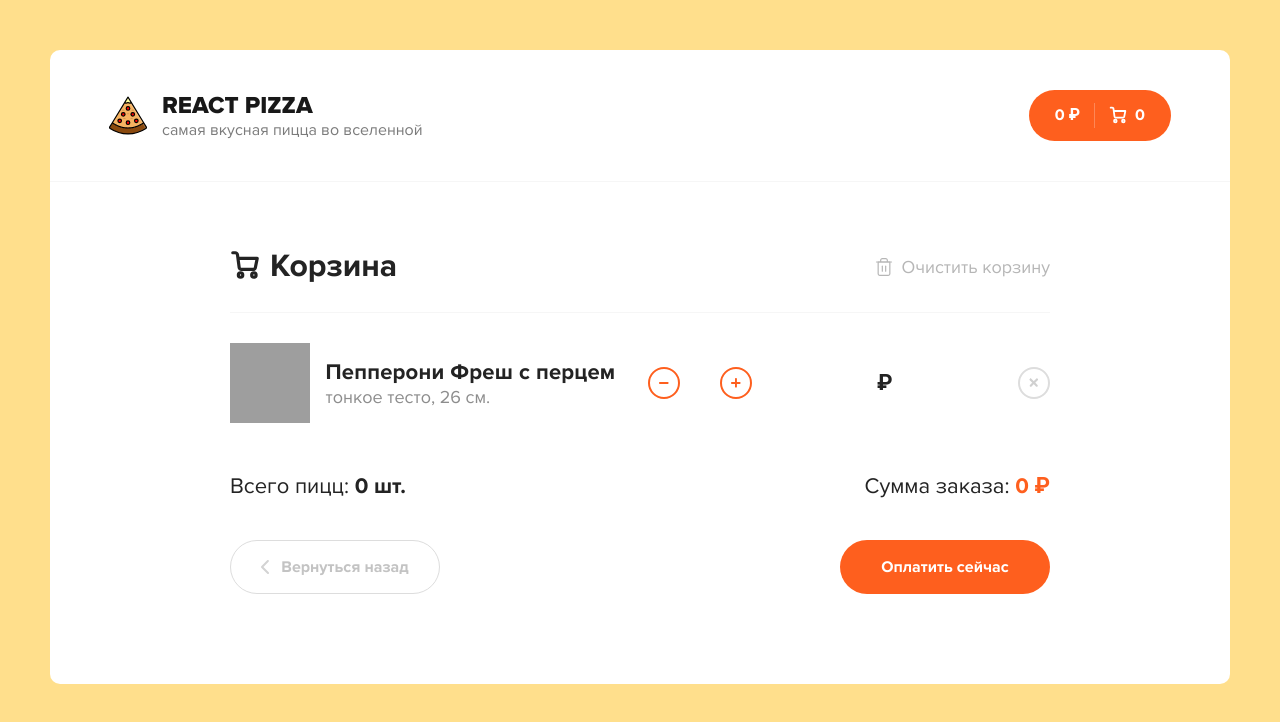
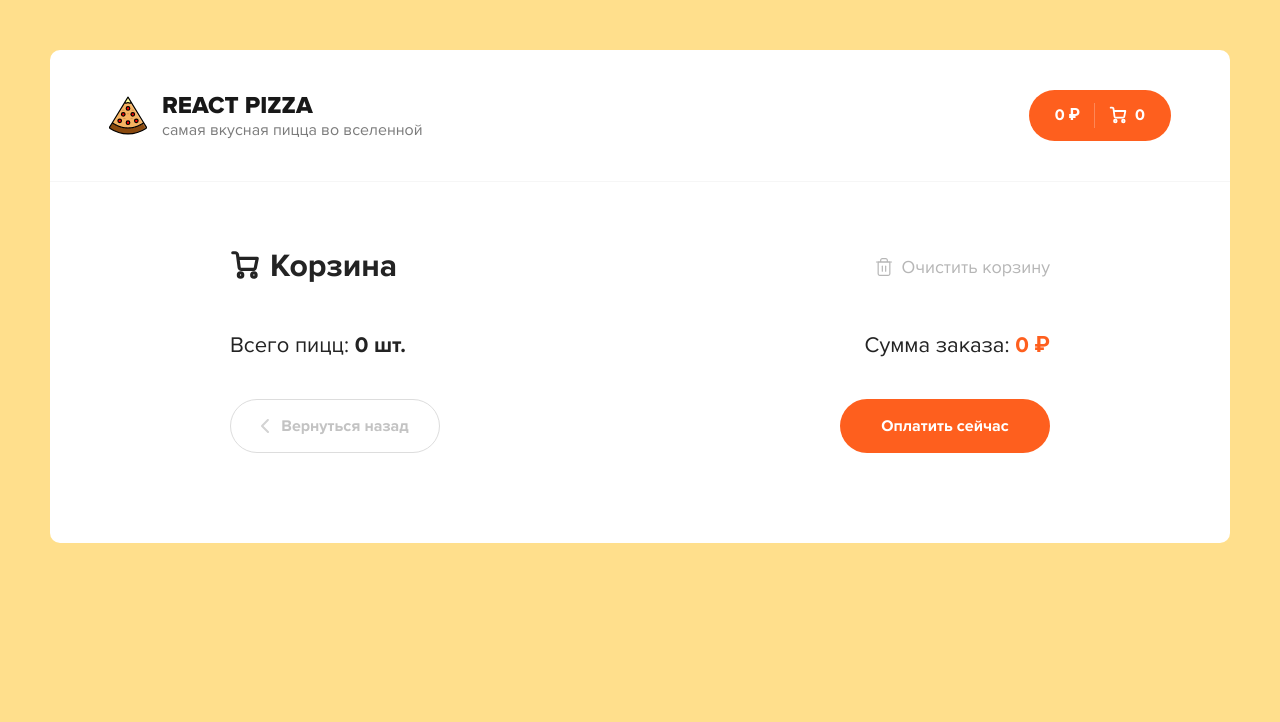
Before and after one commit to mrbushik/React-Pizza, a React (Create React App) app: page /cart in a window 1280 px wide. Shown: the top 722 px of the page. Built offline with nearby package versions, Linux system fonts and the light colour scheme; grey boxes are pictures that could not be loaded.

Commit message:
clear full cart

```diff
--- a/src/pages/Cart.jsx
+++ b/src/pages/Cart.jsx
@@ -1,11 +1,21 @@
 import React from 'react'
-import { useSelector } from 'react-redux'
+import { useDispatch, useSelector } from 'react-redux'
 import {CartItem} from '../components'
+import {clearCart} from '../redux/actions/cart'
 function Cart() {
+  const dispatch= useDispatch()
   const {totalPrice, totalCount, items} = useSelector(({cart})=> cart)
+
   const addedPizzas = Object.keys(items).map(key=> {
     return items[key].items[0]
   })
+
+const onClearCart = ()=> {
+  if(window.confirm('Вы действительно хотите очистить корзину')){
+    dispatch(clearCart())
+  }
+}
+
   return (
     <>
 <div className="container container--cart">
@@ -24,7 +34,7 @@ function Cart() {
 <path d="M8.33337 9.16667V14.1667" stroke="#B6B6B6" strokeWidth="1.2" strokeLinecap="round" strokeLinejoin="round"/>
 <path d="M11.6666 9.16667V14.1667" stroke="#B6B6B6" strokeWidth="1.2" strokeLinecap="round" strokeLinejoin="round"/>
 </svg>
-                <span>Очистить корзину</span>
+                <span onClick={onClearCart}>Очистить корзину</span>
               </div>
             </div>
             <div className="content__items">
@@ -39,11 +49,6 @@ function Cart() {
                  totalCount={items[obj.id].items.length}
                  />)
               }
-            <CartItem
-            name='Пепперони Фреш с перцем'
-            type='тонкое'
-            size={26}
-            />
             </div>
             <div className="cart__bottom">
               <div className="cart__bottom-details">
--- a/src/redux/actions/cart.js
+++ b/src/redux/actions/cart.js
@@ -2,3 +2,6 @@ export const addPizzaToCart =  (pizzaObj) =>({
     type: 'ADD_PIZZA_CART',
     payload: pizzaObj
 })
+export const clearCart =  () =>({
+    type: 'CLEAR_CART',
+})
--- a/src/redux/reducers/cart.js
+++ b/src/redux/reducers/cart.js
@@ -30,6 +30,8 @@ const cart = (state = initialState, action) => {
         totalPrice,
       };
     }
+    case 'CLEAR_CART':
+      return{items: {}, totalCount: 0, totalPrice: 0, }
 
     default:
       return state;
```
